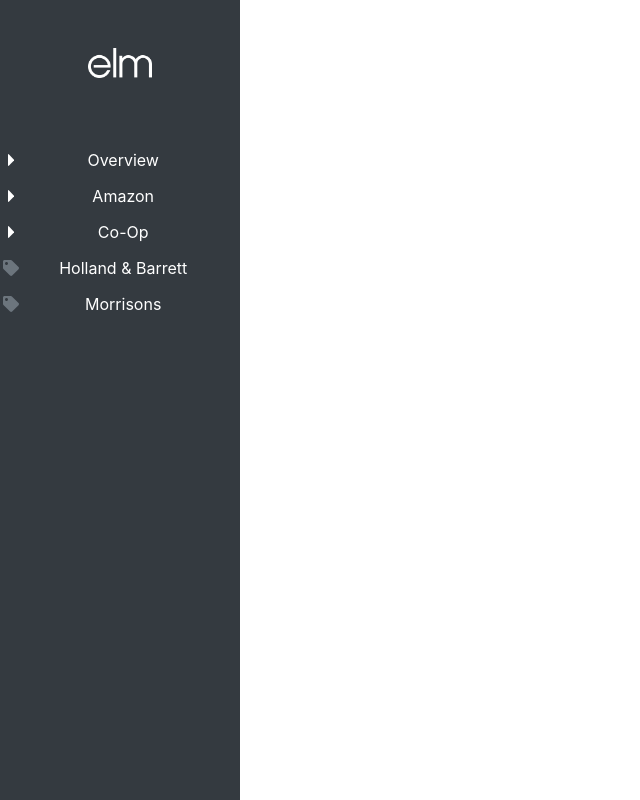
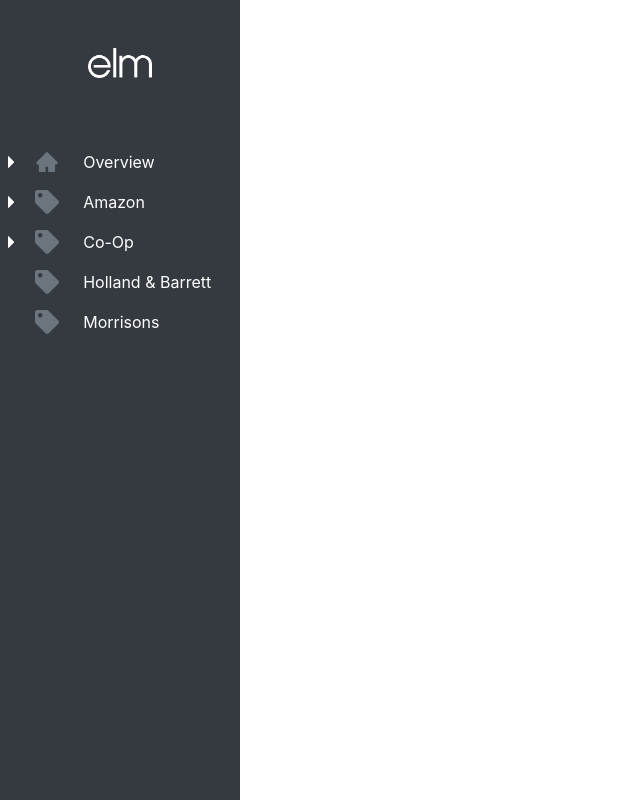
Before and after one commit to Oliversw/elm-task, a React (Vite) app: page / in a window 1280 px wide. Both pictures are taken after a click on the picture 47 px from the left and 62 px from the top of the page. Shown: the whole page, without its empty margins (0-640 px from the left). Built offline with nearby package versions, Linux system fonts and the light colour scheme.

Commit message:
Refactor basic open view to grid

```diff
--- a/src/components/Option.jsx
+++ b/src/components/Option.jsx
@@ -23,6 +23,7 @@
 
 const HomeOption = styled(AiFillHome)`
   color: var(--gray);
+  font-size: 1.5rem;
   grid-area: icon;
   justify-self &:hover {
     cursor: pointer;
@@ -37,6 +38,12 @@
 
 const Tag = styled(FaTag)`
   color: var(--gray);
+  grid-area: icon;
+  font-size: 1.5rem;
+`;
+
+const ArrRight = styled(VscTriangleRight)`
+  margin-right: 0.5rem;
 `;
 
 const Wrapper = styled.div`
@@ -54,10 +61,16 @@
 
 const OptionWrapper = styled(Wrapper)`
   margin: 0.5rem 0.2rem;
+  display: grid;
+  grid-template-columns: 2rem 2.5rem auto;
+  grid-template-areas: "arrow icon text";
+  align-items: center;
 `;
 
 const OptionText = styled.a`
   margin-left: 0.5rem;
+  justify-self: start;
+  grid-area: text;
 `;
 
 export const ClosedOption = (props) => {
@@ -108,7 +121,8 @@
 
   return (
     <OptionWrapper>
-      {open ? <VscTriangleDown /> : <VscTriangleRight />}
+      {open ? <VscTriangleDown /> : <ArrRight />}
+      {home ? <HomeOption /> : <Tag />}
       <OptionText onClick={() => setOpen(!open)}>{name}</OptionText>
       {open && <ul>{renderDropdown()}</ul>}
     </OptionWrapper>
```
